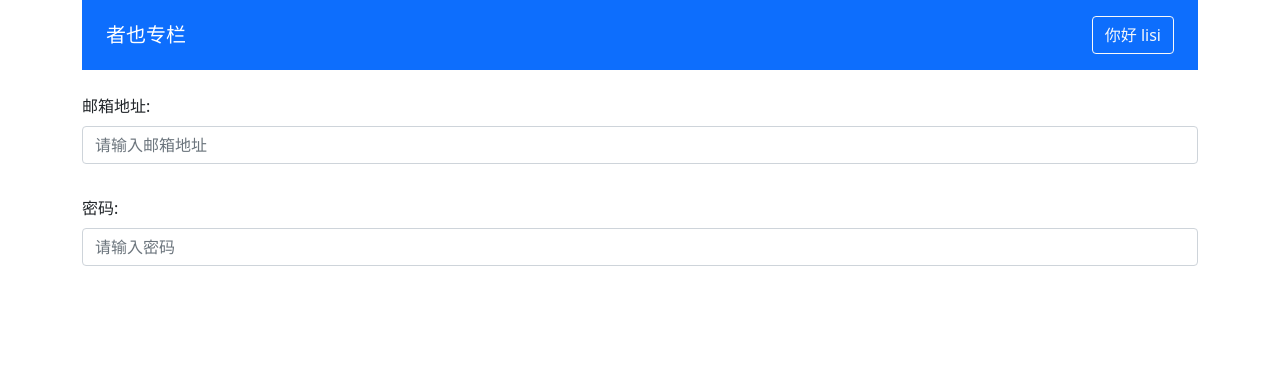
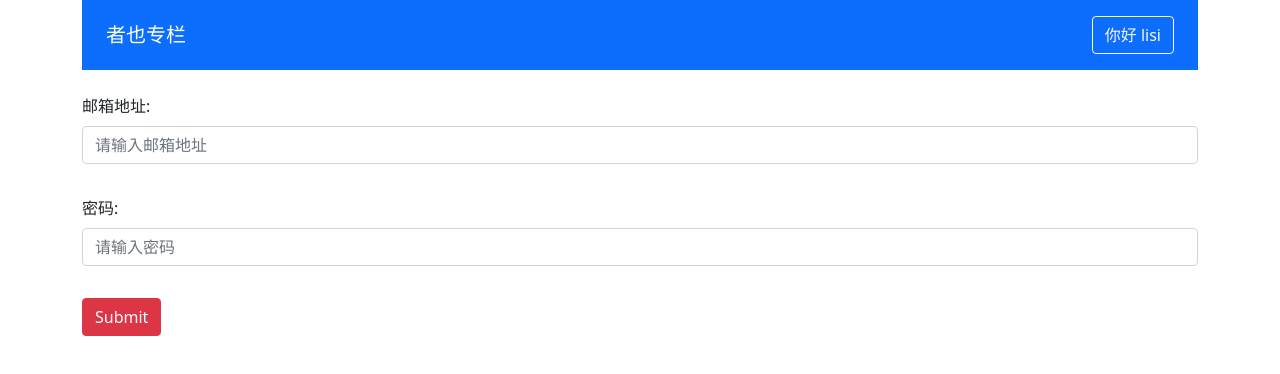
Before and after one commit to q2419068625/zheye, a Vue app: page / in a window 1280 px wide. Shown: the top 374 px of the page. Built offline with nearby package versions, Linux system fonts and the light colour scheme.

Commit message:
创建 ValidateForm 使用slot插槽

```diff
--- a/src/App.vue
+++ b/src/App.vue
@@ -2,17 +2,21 @@
   <div class="container">
     <gobal-header :user="user"></gobal-header>
     <!-- <column-list :list="list"></column-list> -->
-    <form>
+    <validate-form @form-submit="onFormSubmit">
       <div class="mb-3">
         <label class="form-label">邮箱地址:</label>
         <validate-input placeholder="请输入邮箱地址" type="text" :rules="emailRules" v-model="emailVal"></validate-input>
       </div>
-        <div class="mb-3">
+      <div class="mb-3">
         <label class="form-label">密码:</label>
         <validate-input placeholder="请输入密码" type="password"  :rules="passwordRules" v-model="passwordVal"></validate-input>
       </div>
-    </form>
+      <template #submit>
+        <span class="btn btn-danger">Submit</span>
+      </template>
+    </validate-form>
   </div>
+
 </template>
 
 <script lang="ts">
@@ -20,6 +24,7 @@
 import 'bootstrap/dist/css/bootstrap.min.css'
 import ColumnList, { ColumnProps } from './components/ColumnList.vue'
 import ValidateInput, { RulesProp } from './components/ValidateInput.vue'
+import ValidateForm from './components/ValidateForm.vue'
 const testData: ColumnProps[] = [
   {
     id: 1,
@@ -66,7 +71,8 @@
   components: {
     ColumnList,
     GobalHeader,
-    ValidateInput
+    ValidateInput,
+    ValidateForm
   },
   setup() {
     const emailRules: RulesProp = [
@@ -83,6 +89,11 @@
       error: false,
       message: ''
     })
+    const onFormSubmit = (result: boolean) => {
+      console.log('1234', result);
+
+    }
+
     return {
       list: testData,
       user: testUser,
@@ -90,7 +101,8 @@
       emailRules,
       emailVal,
       passwordRules,
-      passwordVal
+      passwordVal,
+      onFormSubmit
     }
   },
 })
--- /dev/null
+++ b/src/components/ValidateForm.vue
@@ -0,0 +1,31 @@
+<template>
+  <form class="validate-form-container">
+    <slot name="default"></slot>
+    <div class="submit-area" @click.prevent="submitForm">
+      <slot name="submit">
+        <button type="submit" class="btn btn-primary">提交</button>
+      </slot>
+    </div>
+  </form>
+</template>
+
+<script lang="ts">
+import { defineComponent } from 'vue'
+
+export default defineComponent({
+  emits:['form-submit'],
+  setup (props, context) {
+    const submitForm = () => {
+      context.emit('form-submit', true)
+    }
+
+    return {
+      submitForm
+    }
+  }
+})
+</script>
+
+<style>
+
+</style>
```
